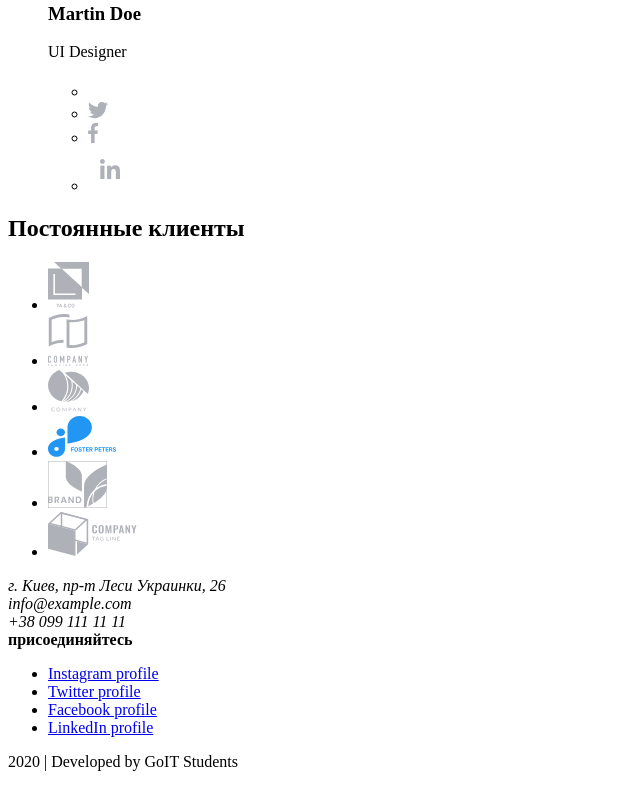
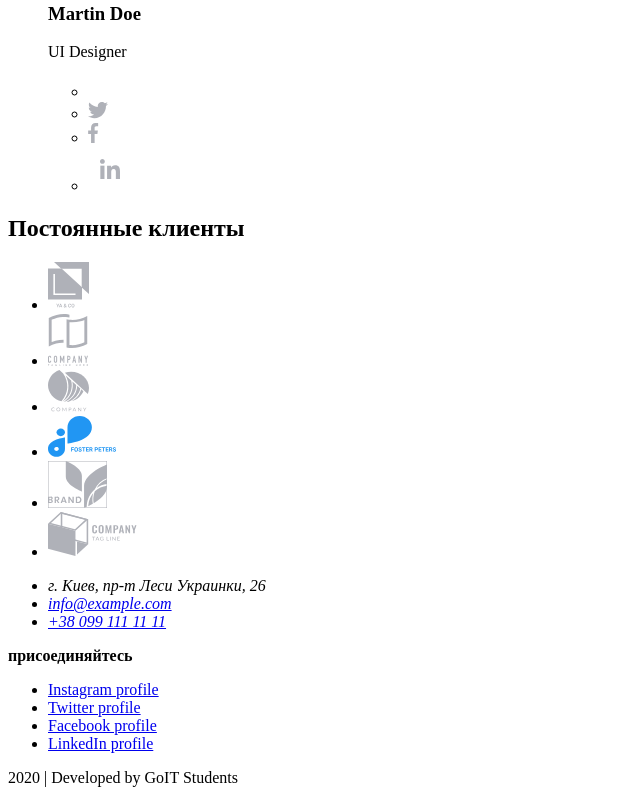
Before and after one commit to mdcreator/goit-markup-hw-01, a plain HTML site: page index.html in a window 1280 px wide. Shown: the part 3848-4651 px from the top of the page, without its empty margins (0-640 px from the left). Drawn offline with Linux system fonts and the light colour scheme.

Commit message:
Делает список и ссылки в адресе

```diff
--- a/index.html
+++ b/index.html
@@ -245,9 +245,11 @@
     <!--Футер-->
     <footer>
       <address>
-        г. Киев, пр-т Леси Украинки, 26<br />
-        info@example.com<br />
-        +38 099 111 11 11<br />
+        <ul>
+          <li>г. Киев, пр-т Леси Украинки, 26</li>
+          <li><a href="mailto:info@example.com">info@example.com</a></li>
+          <li><a href="tel:+380991111111">+38 099 111 11 11</a></li>
+        </ul>
       </address>
 
       <b>присоединяйтесь</b>
```
